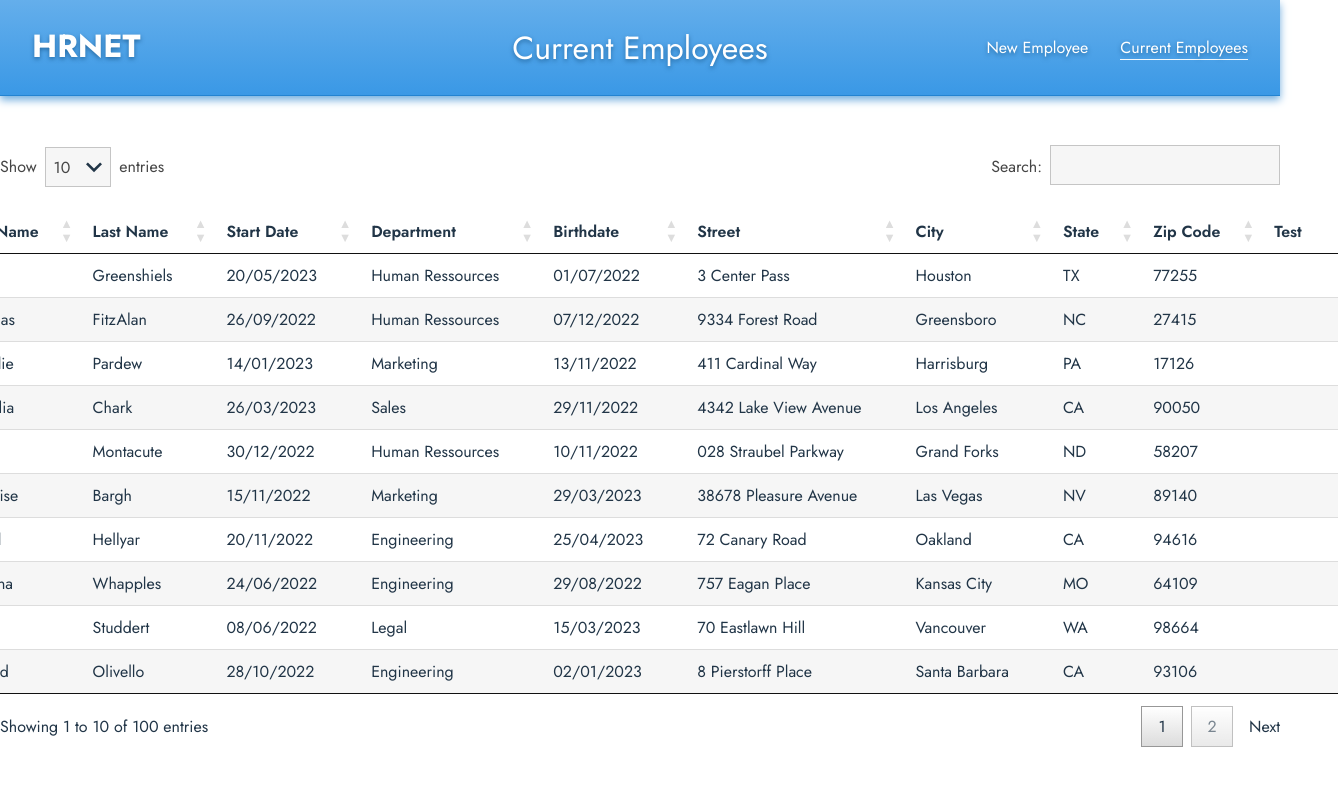
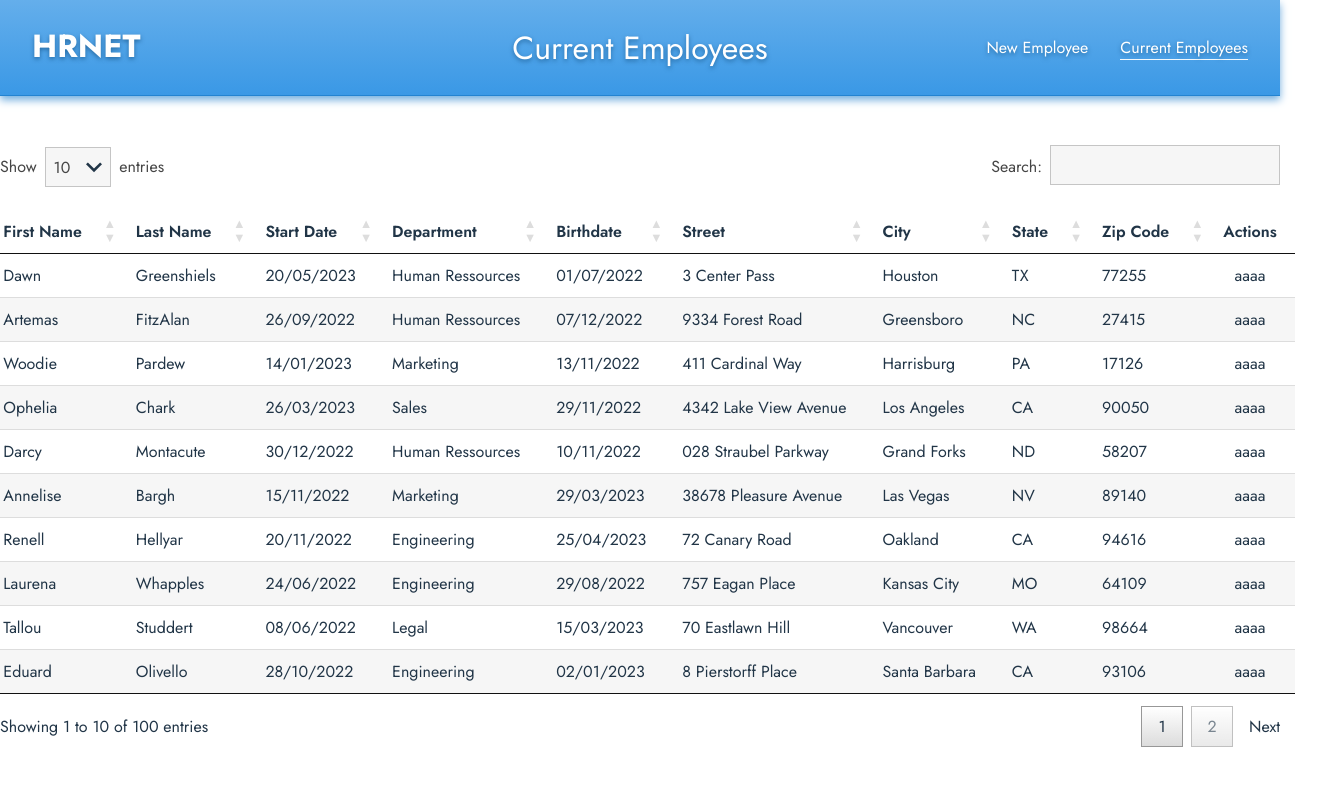
Before and after one commit to ask0ldd/Schoolwork-P14-StateAdded, a React (Vite) app: page /Schoolwork-P14-StateAdded/employee-list in a window 1280 px wide. Shown: the top 800 px of the page, 1338 px wide, since content can reach past the window. Built offline with nearby package versions, Linux system fonts and the light colour scheme.

Commit message:
fixed some issues with custom cell

```diff
--- a/src/components/DatasTable/Table.tsx
+++ b/src/components/DatasTable/Table.tsx
@@ -37,28 +37,37 @@ function Table() {
       <table style={preset.global ? {background: preset.global.backgroundColor, fontFamily : preset.global.font, color : preset.global.textColor} : {}} id={tableModel.getTableId()} aria-label="Current Employees">
         <thead style={topSeparatorColor}>
           <tr style={{background : thPreset.background, border:'none'}}>
-          {[...tableModel.getColumnsNamesList()].map((name, index) => (
-            <th key={'thtable-'+index} style={{...thPreset, cursor:'pointer'}} onClick={() => {handleSortingClick(index)}}>{name}
-              <div className="arrowsContainer">
-                {tableModel.getColumns()[index].sortable &&
-                  <span style={tableState.sorting?.direction === "asc" && tableState.sorting?.column == tableAccessors[index] ? arrowActiveColor : arrowInactiveColor}>▲</span>}
-                {tableModel.getColumns()[index].sortable &&
-                  <span style={tableState.sorting?.direction === "desc" && tableState.sorting?.column == tableAccessors[index] ? arrowActiveColor : arrowInactiveColor}>▼</span>}
-              </div>
+          {tableModel.getColumnsNamesList().map((name, index) => (
+            <th key={'thtable-'+index}
+                style={{...thPreset, cursor:'pointer', padding : tableModel.getColumns()[index].sortable ? '10px 36px 10px 18px' : '10px 18px 10px 18px',}}
+                onClick={() => {handleSortingClick(index)}}>{name}
+              {
+                // display arrows if sortable
+                tableModel.getColumns()[index].sortable &&
+                  <div className="arrowsContainer">
+                    <span style={tableState.sorting?.direction === "asc" && tableState.sorting?.column == tableAccessors[index] ? arrowActiveColor : arrowInactiveColor}>▲</span>
+                    <span style={tableState.sorting?.direction === "desc" && tableState.sorting?.column == tableAccessors[index] ? arrowActiveColor : arrowInactiveColor}>▼</span>
+                  </div>
+              }
             </th>))}
           </tr>
         </thead>
         <tbody style={topSeparatorColor}>
-          {[...rowsToDisplay].map((datarow, index) => (
+          {rowsToDisplay.map((datarow, index) => (
             <tr onMouseOut={() => setHoverTR(-1)} onMouseEnter={() => setHoverTR(index)}
                 style={ hoverTR === index ? hoverRowStyle
                 : {...isRowOdd(index) ? oddRowPreset : evenRowPreset,
                 borderBottom : isLastRow(index, rowsToDisplay.length-1) ? 'none' : (isRowOdd(index) ? oddRowPreset.borderBottom : evenRowPreset.borderBottom)}}
                 key={'trtable-'+index} className={isRowOdd(index) + isLastRow(index, rowsToDisplay.length-1)}>
-              {[...tableAccessors].map((key : string | null) => (
-                <td key={'tdtable-'+key+'-'+index}>{key && datarow[key as keyof typeof datarow]}</td>
-                // should display custom components
-              ))}
+              {
+                tableModel.getColumns().map((column, index2) => {
+                  // display custom component
+                  if(column.component) return (column.component(index)) // rowdatas datarow
+                  // or display datas
+                  const key = column.accessor
+                  return(<td key={'tdtable-'+key+'-'+index2+index}>{key && datarow[key as keyof typeof datarow]}</td>)
+                })
+              }
             </tr>
           ))}
         </tbody>
--- a/src/components/DatasTable/dao/TableDAO.ts
+++ b/src/components/DatasTable/dao/TableDAO.ts
@@ -62,8 +62,8 @@ export class TableDAO{
         const frCollator = new Intl.Collator('en')
         if(dataType === 'date'){
             switch(sortingRules.direction){
-               case 'asc' : return datas.sort((a,b) => this.#dateToTime(b[sortingRules.column]) - this.#dateToTime(a[sortingRules.column]))
-               case 'desc' : return datas.sort((a,b) => this.#dateToTime(a[sortingRules.column]) - this.#dateToTime(b[sortingRules.column]))
+                case 'asc' : return datas.sort((a,b) => this.#dateToTime(a[sortingRules.column]) - this.#dateToTime(b[sortingRules.column]))
+                case 'desc' : return datas.sort((a,b) => this.#dateToTime(b[sortingRules.column]) - this.#dateToTime(a[sortingRules.column]))
             }
         }
         switch(sortingRules.direction){
--- a/src/components/DatasTable/hooks/useTableManager.tsx
+++ b/src/components/DatasTable/hooks/useTableManager.tsx
@@ -67,7 +67,7 @@ function useTableManager(tableModel : TableModel, tableDatas : Array<any>){
             const newRowPropertiesList = Object.getOwnPropertyNames(newRow)
             if(accessors.length !== newRowPropertiesList.length) return state
             accessors.forEach(accessor => {
-                if(newRowPropertiesList.includes(accessor) === false) return state // !!!!! should throw
+                if(accessor == null || newRowPropertiesList.includes(accessor) === false) return state // !!!!! should throw
             })
 
             state.tableDAO.addRow(newRow)
--- a/src/components/DatasTable/interfaces/IColumnDefElement.ts
+++ b/src/components/DatasTable/interfaces/IColumnDefElement.ts
@@ -6,5 +6,5 @@ export interface IColumnDefElement
   accessor : string | null
   sortable : boolean
   datatype : 'string' | 'number' | 'date' | 'custom_component' | null
-  component? : (() => ReactNode) | null
+  component? : ((index : number) => ReactNode) | null
 }
--- a/src/components/DatasTable/models/ColumnModel.ts
+++ b/src/components/DatasTable/models/ColumnModel.ts
@@ -6,7 +6,7 @@ export class Column {
     #accessor : string | null
     #sortable : boolean
     #datatype : 'string' | 'number' | 'date' | 'custom_component' | null
-    #customComponent : (() => ReactNode) | null
+    #customComponent : ((index : number) => ReactNode) | null
 
     /**
      * Creates a new Column.
@@ -14,9 +14,9 @@ export class Column {
      * @param {string} accessor - The accessor for the column.
      * @param {boolean} sortable - Indicates if the column is sortable.
      * @param {'string' | 'number' | 'date' | 'custom_component' | null} datatype - The data type of the column.
-     * @param {() => ReactNode} customComponent - Component populating all cells of the column.
+     * @param {(index : number) => ReactNode} customComponent - Component populating all cells of the column.
      */
-    constructor(th : string | null, accessor: string | null, sortable : boolean, datatype : 'string' | 'number' | 'date' | 'custom_component' | null, customComponent? : () => ReactNode){
+    constructor(th : string | null, accessor: string | null, sortable : boolean, datatype : 'string' | 'number' | 'date' | 'custom_component' | null, customComponent? : (index : number) => ReactNode){
       this.#th = th
       this.#accessor = accessor
       this.#sortable = sortable
--- a/src/components/DatasTable/style/Table.css
+++ b/src/components/DatasTable/style/Table.css
@@ -33,7 +33,7 @@ th {
 
 th,
 td {
-  padding: 10px 36px 10px 18px;
+  padding: 10px 18px 10px 18px;
   text-wrap: nowrap;
   overflow: hidden;
 }
--- a/src/pages/CurrentEmployees.tsx
+++ b/src/pages/CurrentEmployees.tsx
@@ -24,6 +24,7 @@ function CurrentEmployees() {
   const employeesList  = useTypedSelector((state) => state.employees.employees)
 
   const tableModel = new TableModel({id : "current_employees"})
+
   tableModel.addColumn(new ColumnBuilder().setColumnName("First Name").setDatatypeAsString().setAccessor("firstName").setSortability(true).build())
   tableModel.addColumn(new ColumnBuilder().setColumnName("Last Name").setDatatypeAsString().setAccessor("lastName").setSortability(true).build())
   tableModel.addColumn(new ColumnBuilder().setColumnName("Start Date").setDatatypeAsDate().setAccessor("startingDate").setSortability(true).build())
@@ -33,9 +34,9 @@ function CurrentEmployees() {
   tableModel.addColumn(new ColumnBuilder().setColumnName("City").setDatatypeAsString().setAccessor("city").setSortability(true).build())
   tableModel.addColumn(new ColumnBuilder().setColumnName("State").setDatatypeAsString().setAccessor("state").setSortability(true).build())
   tableModel.addColumn(new ColumnBuilder().setColumnName("Zip Code").setDatatypeAsNumber().setAccessor("zipCode").setSortability(true).build())
-  tableModel.addColumn(new ColumnBuilder().setColumnName("Test").setCustomComponent(customComp).build())
-  console.log(tableModel.getAccessorsList())
-  console.log(tableModel.getColumnsNamesList())
+  tableModel.addColumn(new ColumnBuilder().setColumnName("Actions").setCustomComponent(actionsCell).build())
+  /*console.log(tableModel.getAccessorsList())
+  console.log(tableModel.getColumnsNamesList())*/
 
   return (
     <>
@@ -54,10 +55,10 @@ function CurrentEmployees() {
 
 export default CurrentEmployees
 
-function customComp(){
+function actionsCell(index : number){ // row index !!! full datas row instead?
   return(
-  <>
-    aaaa
-  </>
+    <td style={{display:'flex', justifyContent:'center', alignItems:'center', padding : '10px 18px 10px 18px',}} key={'tdtable-custom'+index}>
+      <span onClick={() => console.log(index)}>aaaa</span>
+    </td>
   )
 }
```
Also changed, not shown: src/components/DatasTable/builders/ColumnBuilder.ts (+14 -5 lines).
